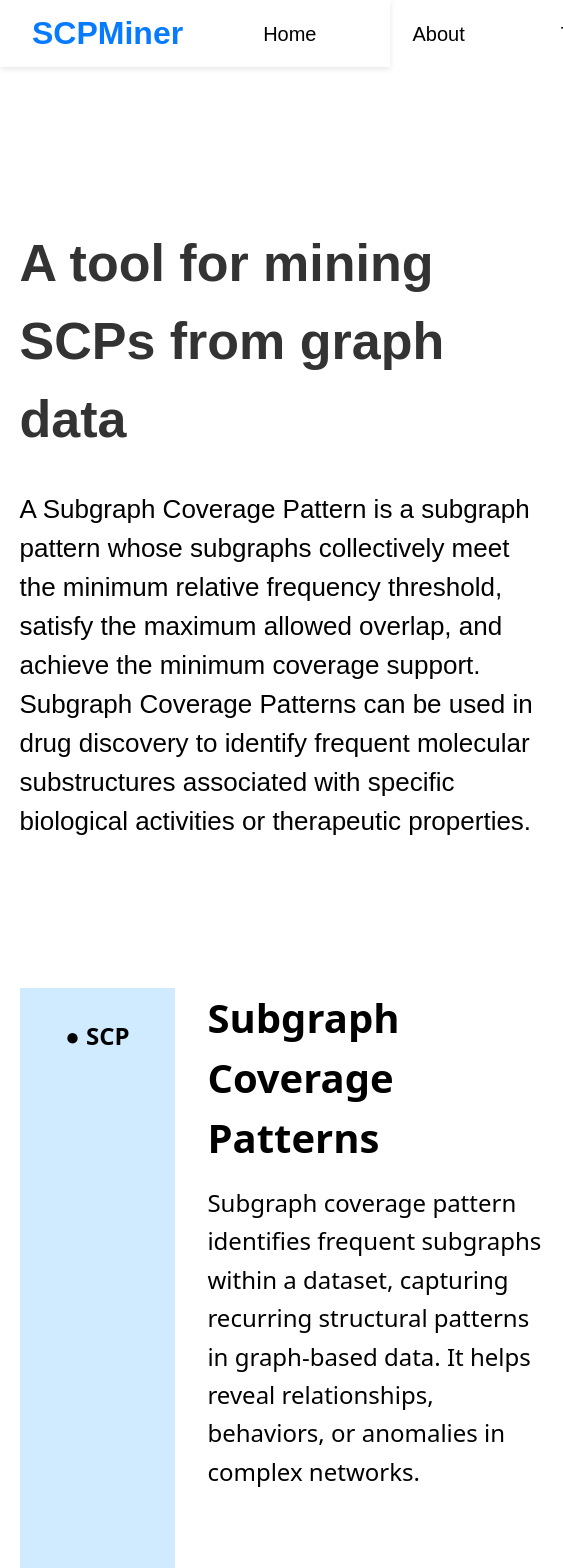
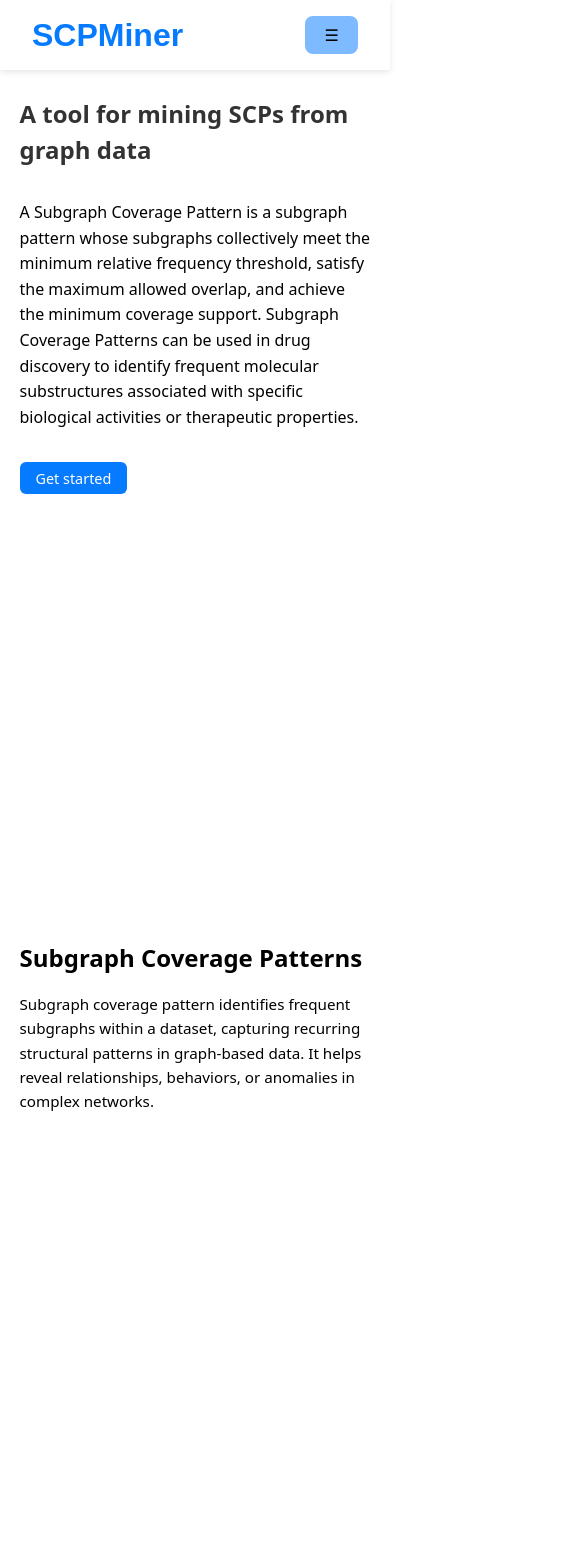
Before and after one commit to cicada12/SCPMiner, a React (Vite) app in the folder frontend/: page / in a window 390 px wide. Shown: the top 1568 px of the page, 563 px wide, since content can reach past the window. Built offline with nearby package versions, Linux system fonts and the light colour scheme.

Commit message:
Add files via upload

```diff
--- a/frontend/src/About.css
+++ b/frontend/src/About.css
@@ -29,6 +29,9 @@ html, body {
   .about-content {
     flex: 1;
     max-width: 800px;
+  }
+  .header-spacer {
+    height: 80px; /* Match your fixed header's height */
   }
 
   .content h1 {
@@ -136,3 +139,83 @@ html, body {
   .try-tool-btn:active {
     transform: translateY(0);
   }
+
+/* Responsive adjustments */
+@media (max-width: 1024px) {
+  .about-container {
+    flex-direction: column;
+    padding-right: 20px;
+  }
+
+  .toc {
+    position: relative;
+    top: auto;
+    right: auto;
+    width: 100%;
+    max-height: none;
+    margin-top: 20px;
+    padding: 15px;
+    border-top: 1px solid #ccc;
+    background-color: #f9f9f9;
+  }
+
+  .try-tool-btn {
+    right: 20px;
+    bottom: 20px;
+    font-size: 18px;
+    padding: 10px 16px;
+    margin-right: 0;
+  }
+}
+
+@media (max-width: 768px) {
+  .about-container {
+    padding: 20px;
+  }
+
+  .content h1 {
+    font-size: 1.75rem;
+  }
+
+  .content h2 {
+    font-size: 1.5rem;
+  }
+
+  .content p,
+  .content ul {
+    font-size: 16px;
+  }
+
+  .toc h3 {
+    font-size: 1rem;
+  }
+
+  .toc {
+    font-size: 16px;
+    padding: 12px;
+  }
+
+  .try-tool-btn {
+    font-size: 16px;
+    padding: 8px 14px;
+  }
+}
+
+@media (max-width: 480px) {
+  .content h1 {
+    font-size: 1.5rem;
+  }
+
+  .content h2 {
+    font-size: 1.25rem;
+  }
+
+  .toc ul {
+    padding-left: 1rem;
+  }
+
+  .try-tool-btn {
+    font-size: 14px;
+    padding: 7px 12px;
+  }
+}
--- a/frontend/src/About.jsx
+++ b/frontend/src/About.jsx
@@ -8,6 +8,7 @@ function About() {
   return (
     <>
       <Header />
+      <div class="header-spacer"></div>
       <div className="about-container">
         <main className="content">
 
--- a/frontend/src/Header.css
+++ b/frontend/src/Header.css
@@ -14,18 +14,20 @@
   padding: 1rem 2rem;
 }
 
-  /* Logo and navigation */
+/* Logo */
 header h1 {
-    font-family: Arial, Helvetica, sans-serif;
   color: #067bff;
   font-size: 2rem;
   margin: 0;
 }
 
+/* Navigation Links */
+header nav {
+  display: flex;
+  gap: 1.5rem;
+}
+
 header nav a {
-    margin-left: 5rem;
-    font-family: Arial, Helvetica, sans-serif;
-    margin-right: 1rem;
   text-decoration: none;
   color: #000000;
   font-size: 1.25rem;
@@ -36,3 +38,43 @@
 header nav a:hover {
   color: #067bff;
 }
+
+header nav a.active {
+  color: #067bff;
+}
+
+/* Hamburger button */
+.menu-toggle {
+  display: none;
+  font-size: 1rem;
+  background: #7dbaff;
+  border: none;
+  cursor: pointer;
+}
+
+/* Responsive layout */
+@media (max-width: 768px) {
+  .menu-toggle {
+    display: block;
+  }
+
+  header nav {
+    position: absolute;
+    top: 100%;
+    left: 0;
+    right: 0;
+    background-color: white;
+    flex-direction: column;
+    align-items: flex-start;
+    padding: 1rem 2rem;
+    display: none;
+  }
+
+  header nav.open {
+    display: flex;
+  }
+
+  header nav a {
+    margin: 0.5rem 0;
+  }
+}
--- a/frontend/src/Header.jsx
+++ b/frontend/src/Header.jsx
@@ -1,15 +1,20 @@
-// Header.jsx
-import React from 'react';
+import React, { useState } from 'react';
 import { Link, useLocation } from 'react-router-dom';
 import './Header.css';
 
 function Header() {
   const location = useLocation();
+  const [menuOpen, setMenuOpen] = useState(false);
+
+  const toggleMenu = () => setMenuOpen(!menuOpen);
 
   return (
     <header>
       <h1>SCPMiner</h1>
-      <nav>
+      <button className="menu-toggle" onClick={toggleMenu}>
+        ☰
+      </button>
+      <nav className={menuOpen ? 'open' : ''}>
         <Link to="/" className={location.pathname === '/' ? 'active' : ''}>Home</Link>
         <Link to="/about" className={location.pathname === '/about' ? 'active' : ''}>About</Link>
         <Link to="/tool" className={location.pathname === '/tool' ? 'active' : ''}>Tool</Link>
--- a/frontend/src/Home.css
+++ b/frontend/src/Home.css
@@ -1,56 +1,46 @@
-/* Full screen section with white background */
+/* First Section */
 .first_section {
   width: 100%;
-  height: 100vh;
-  overflow: hidden;
+  min-height: 100vh;
   background-color: #ffffff;
   display: flex;
-  justify-content: flex-start;
+  justify-content: center;
   align-items: flex-start;
   padding: 0;
   margin: 0;
 }
 
-/* Main content box */
 .box1 {
   width: 100%;
-  height: 100%;
-  padding: 0 5vw;
-  padding-top: 14rem; /* Start tagline from 4rem from top */
+  max-width: 1200px;
+  padding: 10rem 5vw 2rem;
   display: flex;
   flex-direction: column;
-  align-items: flex-start;
+  gap: 2rem;
   box-sizing: border-box;
-  gap: 32px; /* space between tagline, descriptions, and button */
 }
 
-/* Tagline heading */
 .tagline {
-  font-family: Arial, Helvetica, sans-serif;
-  font-size: 52px;
+  font-size: 3rem;
   font-weight: 600;
   color: #333333;
   margin: 0;
 }
 
-/* Description paragraphs */
 .scp_description {
-  font-family: Arial, Helvetica, sans-serif;
-  font-size: 26px;
+  font-size: 1.5rem;
+  line-height: 1.6;
   color: #000000;
-  line-height: 1.5;
   margin: 0;
 }
 
-/* Get Started button */
 .get_started_btn {
-  font-family: Arial, Helvetica, sans-serif;
   background-color: #067bff;
   color: #ffffff;
-  padding: 8px 16px;
+  padding: 0.5rem 1.5rem;
   border: none;
   border-radius: 6px;
-  font-size: 25px;
+  font-size: 1.2rem;
   font-weight: 500;
   cursor: pointer;
   transition: background-color 0.3s ease;
@@ -61,72 +51,123 @@
   background-color: #034a9b;
 }
 
-/* Second section - takes full screen height and starts after the header */
+/* Second Section */
 .second_section {
   width: 100%;
   min-height: 100vh;
   background-color: #ffffff;
-  display: flex;
-  justify-content: flex-start;
-  align-items: flex-start;
+  padding: 4rem 5vw;
   box-sizing: border-box;
-  padding-top: 0;
 }
 
-/* Main container for the second section */
 .second_box {
   display: flex;
   flex-direction: row;
-  width: 100%;
-  padding: 4rem 5vw; /* 4rem top padding to align with the first section */
   gap: 2rem;
+  flex-wrap: wrap;
+}
+
+.left_pane {
+  background-color: #d0ebff;
+  flex: 1 1 250px;
+  min-height: 300px;
+  padding: 1rem;
   box-sizing: border-box;
 }
 
-/* Left pane - light blue strip */
-.left_pane {
-  background-color: #d0ebff;
-  width: 300px;
-  min-height: calc(100vh - 6rem); /* Fills the screen below header space */
-  display: flex;
-  align-items: flex-start;
-  justify-content: flex-start;
-  margin-top: 5rem; /* Move the blue pane down */
-  padding-left: 1rem;
-  padding-bottom: 1rem;
-  padding-right: 1rem;
-  padding-top: 1rem; /* Optional: Adjust padding inside pane */
-  box-sizing: border-box;
-}
-
-
-/* Text inside left pane */
-.algo_1_link {
-  background-color: #d0ebff;
-  font-size: 24px;
-  font-weight: bold;
-  color: #000000;
-  text-align: left;
-  white-space: nowrap;
-}
-
-.algo_1_link:hover{
-  background-color: #d0ebff;
-}
-
-/* Heading */
 .algo1 {
-  padding-top: 5rem;
-  font-size: 40px;
+  padding-top: 2rem;
+  font-size: 2.5rem;
   font-weight: 600;
   color: #000000;
   margin: 0;
 }
 
-/* Description */
+.algo1:hover {
+  color: #067bff; /* or any shade of blue you prefer */
+  cursor: pointer; /* optional: shows a pointer on hover */
+}
+
+
 .definition {
-  font-size: 24px;
+  font-size: 1.2rem;
   line-height: 1.6;
   color: #000000;
   margin-top: 1rem;
 }
+
+/* Media Queries */
+@media screen and (max-width: 1024px) {
+  .box1 {
+    padding-top: 8rem;
+  }
+
+  .tagline {
+    font-size: 2.5rem;
+  }
+
+  .scp_description {
+    font-size: 1.3rem;
+  }
+
+  .algo1 {
+    font-size: 2rem;
+  }
+
+  .definition {
+    font-size: 1.1rem;
+  }
+}
+
+@media screen and (max-width: 768px) {
+  .second_box {
+    flex-direction: column;
+  }
+
+  .box1 {
+    padding-top: 6rem;
+  }
+
+  .tagline {
+    font-size: 2rem;
+  }
+
+  .scp_description {
+    font-size: 1.1rem;
+  }
+
+  .get_started_btn {
+    font-size: 1rem;
+  }
+
+  .algo1 {
+    font-size: 1.7rem;
+  }
+
+  .definition {
+    font-size: 1rem;
+  }
+}
+
+@media screen and (max-width: 480px) {
+  .tagline {
+    font-size: 1.5rem;
+  }
+
+  .scp_description {
+    font-size: 1rem;
+  }
+
+  .get_started_btn {
+    font-size: 0.9rem;
+    padding: 0.4rem 1rem;
+  }
+
+  .algo1 {
+    font-size: 1.5rem;
+  }
+
+  .definition {
+    font-size: 0.95rem;
+  }
+}
--- a/frontend/src/Home.jsx
+++ b/frontend/src/Home.jsx
@@ -32,11 +32,8 @@ export default function SCPMiner() {
       {/* Scrollable Second Section */}
       <section className="second_section">
         <div className="second_box">
-          <div className="left_pane">
-          <button className="algo_1_link" onClick={() => navigate('/about')}>● SCP</button>
-          </div>
           <div>
-            <h3 className="algo1">Subgraph Coverage Patterns</h3>
+            <h3 className="algo1" onClick={() => navigate('/about')}>Subgraph Coverage Patterns</h3>
             <p className="definition">
               Subgraph coverage pattern identifies frequent subgraphs within a dataset,
               capturing recurring structural patterns in graph-based data. It helps reveal
```
Also changed, not shown: frontend/src/Tool.css (+77 -69 lines). Lines whose indentation alone changed are shown as unchanged.
